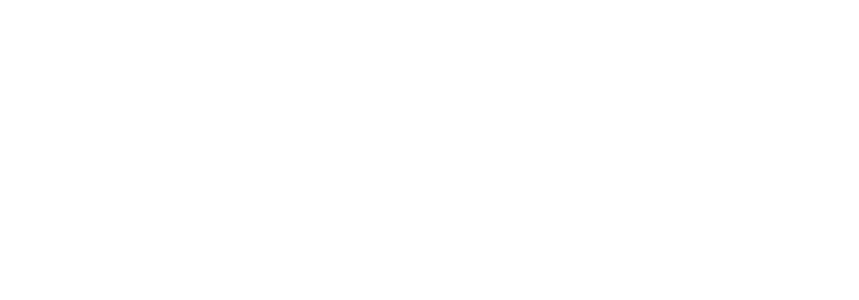
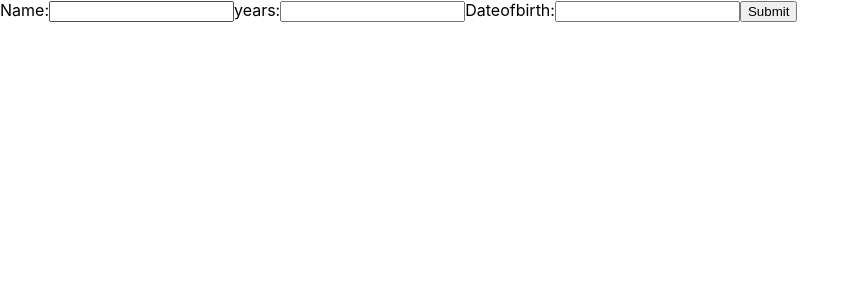
Before and after one commit to EstherWangui/birthday-reminder-app, a React (Create React App) app: page / in a window 1280 px wide. Shown: the top 300 px of the page, without its empty margins (0-859 px from the left). Built offline with nearby package versions, Linux system fonts and the light colour scheme.

Commit message:
committed changes made

```diff
--- a/src/App.js
+++ b/src/App.js
@@ -1,11 +1,56 @@
-//import logo from './logo.svg';
-import './App.css';
+import { useState } from "react"
 
-function App() {
+function Nameform({formSubmitted, namelength}) {
+    const[newName, setnewName] = useState({"id":namelength+=1})
+    console.log(namelength)
+    function handleInput(e){
+        let value = e.target.value
+        let name = e.target.name
+        console.log(`value is ${value}`)
+        console.log(`name is ${name}`)
+        // let data = {[name]: value}
+        setnewName({...newName,[name]: value})
+
+
+    }
+    function handleAddName(e){
+      e.preventDefault()
+      console.log(newName)
+      fetch("http://localhost:3000/todos",{
+        // method, headers, body
+        method: "POST",
+        headers: {
+          "Content-Type": "application/json"
+        },
+        body: JSON.stringify(newName)
+      })
+      .then((res)=> res.json())
+      .then((data)=>
+        console.log(data)
+      )
+      formSubmitted()
+
+    }
+
+    console.log(newName)
   return (
     <>
+      <form onSubmit={handleAddName}>
+        <label>
+         Name:
+          <input onBlur={handleInput} type="text" name="name" />
+        </label>
+        <label>
+          years:
+          <input onBlur={handleInput} type="text" name="years" />
+        </label>
+        <label>
+          Dateofbirth:
+          <input onBlur={handleInput} type="text" name="Dteofbirth" />
+        </label>
+        <input type="submit" value="Submit" />
+      </form>
     </>
   );
 }
-
-export default App;
+export default Nameform;
```
